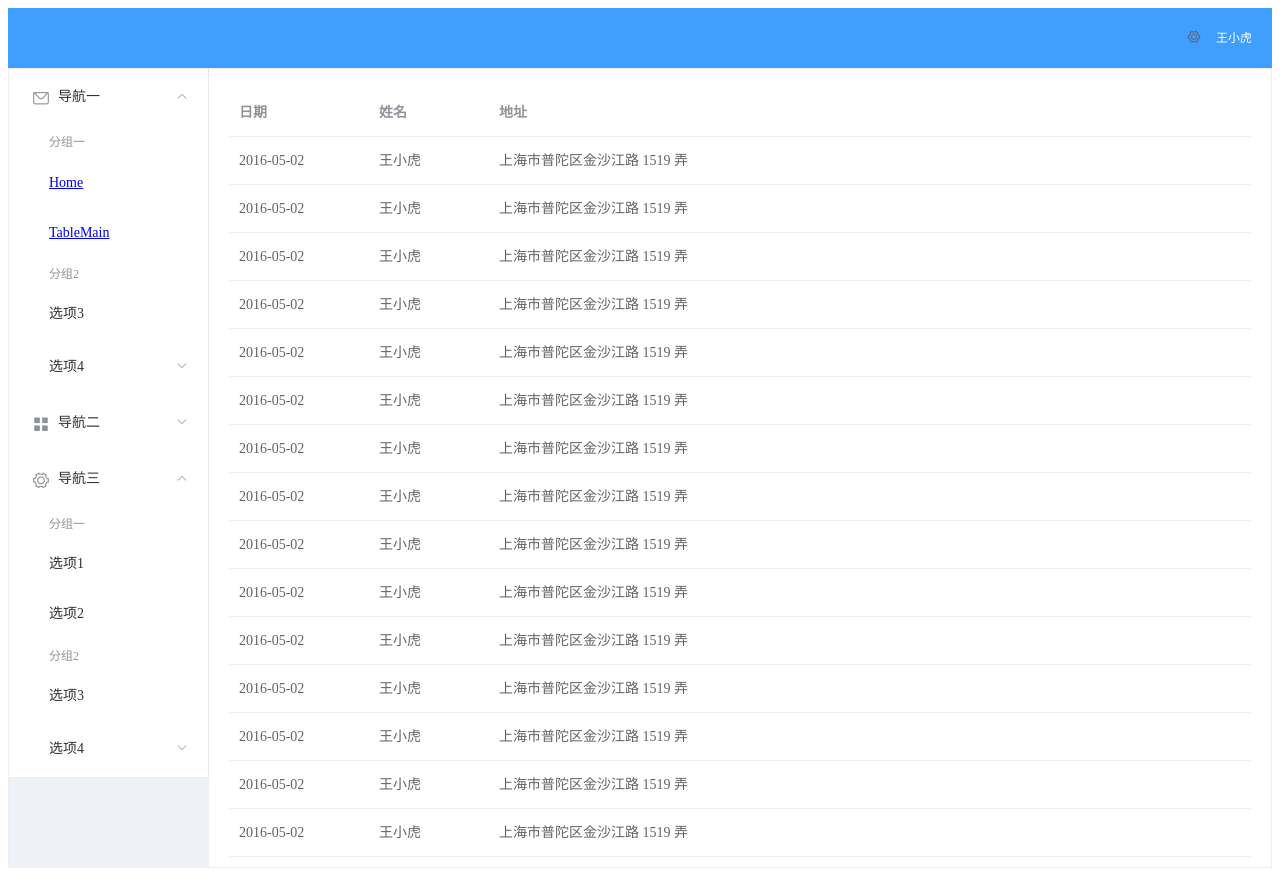
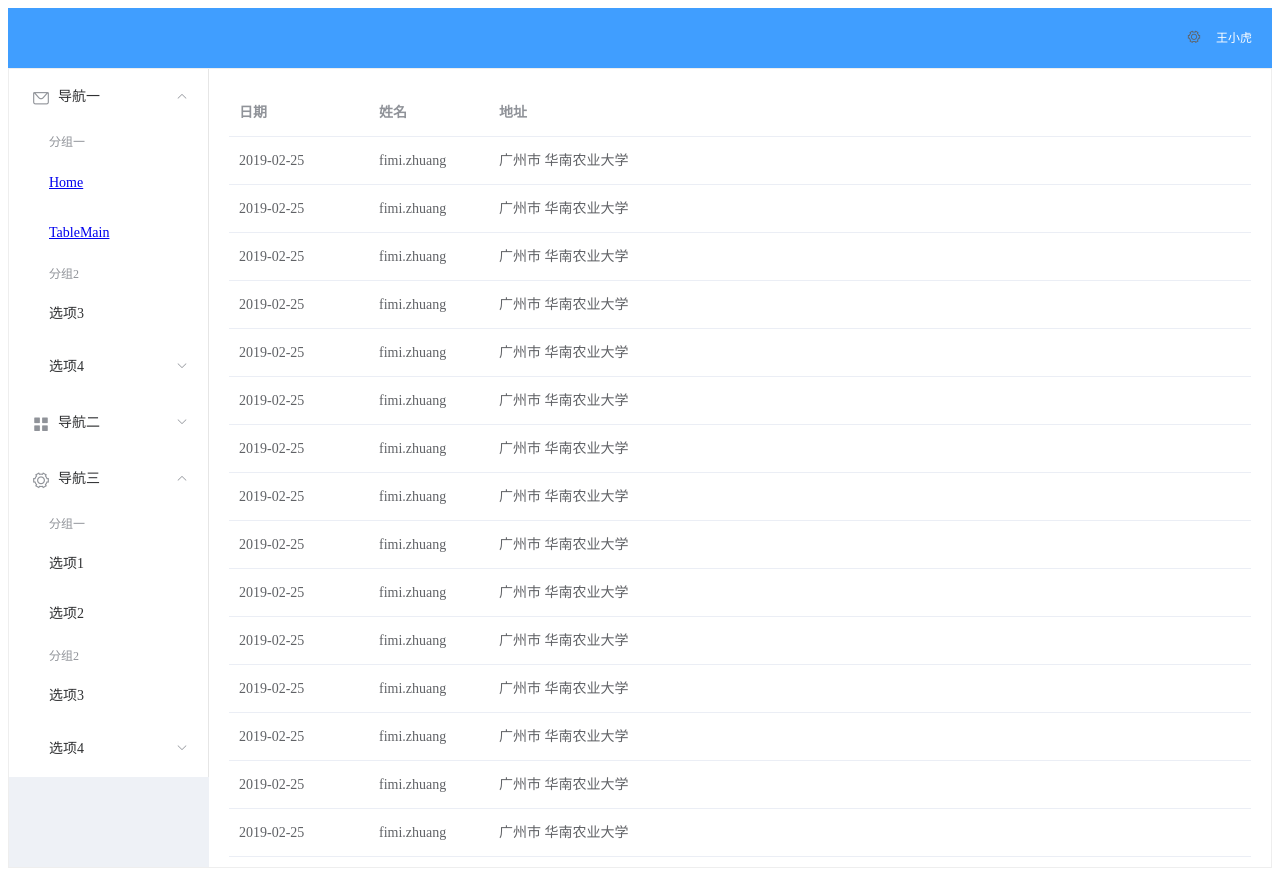
Before and after one commit to zhuangFM/gdpj-admin, a Vue app: page /#/table-main in a window 1280 px wide. Built offline with nearby package versions, Linux system fonts and the light colour scheme.

Commit message:
commit some .vue file

```diff
--- a/src/App.vue
+++ b/src/App.vue
@@ -1,107 +1,22 @@
 <template>
   <div id="app">
-    <el-container>
-      <el-header>
-        <div style="text-align: right;font-size: 12px">
-          <el-dropdown>
-            <i class="el-icon-setting" style="margin-right: 15px"></i>
-            <el-dropdown-menu slot="dropdown">
-              <el-dropdown-item>查看</el-dropdown-item>
-              <el-dropdown-item>新增</el-dropdown-item>
-              <el-dropdown-item>删除</el-dropdown-item>
-            </el-dropdown-menu>
-          </el-dropdown>
-          <span>王小虎</span>
-        </div>
-      </el-header>
+    <Header></Header>
+    <el-container style="height: 800px; border: 1px solid #eee">
+      <Aside></Aside>
+      <Main></Main>
     </el-container>
-    <el-container style="height: 800px; border: 1px solid #eee">
-      <el-aside width="200px" style="background-color: rgb(238, 241, 246)">
-        <el-menu :default-openeds="['1', '3']" @open="handleOpen" @close="handleClose" :collapse="isCollapse">
-          <el-submenu index="1">
-            <template slot="title"><i class="el-icon-message"></i>导航一</template>
-            <el-menu-item-group>
-              <template slot="title">分组一</template>
-              <el-menu-item index="1-1">
-                <router-link to="/">Home</router-link>
-              </el-menu-item>
-              <el-menu-item index="1-2">
-                <router-link to="/table-main">TableMain</router-link>
-              </el-menu-item>
-            </el-menu-item-group>
-            <el-menu-item-group title="分组2">
-              <el-menu-item index="1-3">选项3</el-menu-item>
-            </el-menu-item-group>
-            <el-submenu index="1-4">
-              <template slot="title">选项4</template>
-              <el-menu-item index="1-4-1">选项4-1</el-menu-item>
-            </el-submenu>
-          </el-submenu>
-          <el-submenu index="2">
-            <template slot="title"><i class="el-icon-menu"></i>导航二</template>
-            <el-menu-item-group>
-              <template slot="title">分组一</template>
-              <el-menu-item index="2-1">选项1</el-menu-item>
-              <el-menu-item index="2-2">选项2</el-menu-item>
-            </el-menu-item-group>
-            <el-menu-item-group title="分组2">
-              <el-menu-item index="2-3">选项3</el-menu-item>
-            </el-menu-item-group>
-            <el-submenu index="2-4">
-              <template slot="title">选项4</template>
-              <el-menu-item index="2-4-1">选项4-1</el-menu-item>
-            </el-submenu>
-          </el-submenu>
-          <el-submenu index="3">
-            <template slot="title"><i class="el-icon-setting"></i>导航三</template>
-            <el-menu-item-group>
-              <template slot="title">分组一</template>
-              <el-menu-item index="3-1">选项1</el-menu-item>
-              <el-menu-item index="3-2">选项2</el-menu-item>
-            </el-menu-item-group>
-            <el-menu-item-group title="分组2">
-              <el-menu-item index="3-3">选项3</el-menu-item>
-            </el-menu-item-group>
-            <el-submenu index="3-4">
-              <template slot="title">选项4</template>
-              <el-menu-item index="3-4-1">选项4-1</el-menu-item>
-            </el-submenu>
-          </el-submenu>
-        </el-menu>
-      </el-aside>
-      <el-container>
-
-
-        <el-main>
-          <!--<el-table :data="tableData">-->
-          <!--<el-table-column prop="date" label="日期" width="140">-->
-          <!--</el-table-column>-->
-          <!--<el-table-column prop="name" label="姓名" width="120">-->
-          <!--</el-table-column>-->
-          <!--<el-table-column prop="address" label="地址">-->
-          <!--</el-table-column>-->
-          <!--</el-table>-->
-          <router-view></router-view>
-        </el-main>
-      </el-container>
-    </el-container>
-
   </div>
 </template>
 
 <script>
   import HelloWorld from './components/HelloWorld.vue'
+  import Header from './components/base/header-item'
+  import Aside from './components/base/aside-item'
+  import Main from './components/base/main-item'
 
   export default {
     data() {
-      const item = {
-        date: '2016-05-02',
-        name: '王小虎',
-        address: '上海市普陀区金沙江路 1519 弄'
-      };
       return {
-        isCollapse: false,
-        tableData: Array(20).fill(item)
       }
     },
     methods: {
@@ -114,7 +29,7 @@
     },
     name: 'app',
     components: {
-      HelloWorld
+      HelloWorld, Header, Aside, Main
     }
   }
 </script>
@@ -128,15 +43,7 @@
   /*color: #2c3e50;*/
   /*margin-top: 60px;*/
   /*}*/
-  .el-header {
-    background-color: #409EFF;
-    color: #ffffff;
-    line-height: 60px;
-  }
 
-  .el-aside {
-    color: #409EFF;
-  }
 
   .el-footer {
     background-color: #409EFF;
--- /dev/null
+++ b/src/components/base/aside-item.vue
@@ -0,0 +1,72 @@
+<template>
+  <el-aside width="200px" style="background-color: rgb(238, 241, 246)">
+    <el-menu :default-openeds="['1', '3']" @open="handleOpen" @close="handleClose" :collapse="isCollapse">
+      <el-submenu index="1">
+        <template slot="title"><i class="el-icon-message"></i>导航一</template>
+        <el-menu-item-group>
+          <template slot="title">分组一</template>
+          <el-menu-item index="1-1">
+            <router-link to="/">Home</router-link>
+          </el-menu-item>
+          <el-menu-item index="1-2">
+            <router-link to="/table-main">TableMain</router-link>
+          </el-menu-item>
+        </el-menu-item-group>
+        <el-menu-item-group title="分组2">
+          <el-menu-item index="1-3">选项3</el-menu-item>
+        </el-menu-item-group>
+        <el-submenu index="1-4">
+          <template slot="title">选项4</template>
+          <el-menu-item index="1-4-1">选项4-1</el-menu-item>
+        </el-submenu>
+      </el-submenu>
+      <el-submenu index="2">
+        <template slot="title"><i class="el-icon-menu"></i>导航二</template>
+        <el-menu-item-group>
+          <template slot="title">分组一</template>
+          <el-menu-item index="2-1">选项1</el-menu-item>
+          <el-menu-item index="2-2">选项2</el-menu-item>
+        </el-menu-item-group>
+        <el-menu-item-group title="分组2">
+          <el-menu-item index="2-3">选项3</el-menu-item>
+        </el-menu-item-group>
+        <el-submenu index="2-4">
+          <template slot="title">选项4</template>
+          <el-menu-item index="2-4-1">选项4-1</el-menu-item>
+        </el-submenu>
+      </el-submenu>
+      <el-submenu index="3">
+        <template slot="title"><i class="el-icon-setting"></i>导航三</template>
+        <el-menu-item-group>
+          <template slot="title">分组一</template>
+          <el-menu-item index="3-1">选项1</el-menu-item>
+          <el-menu-item index="3-2">选项2</el-menu-item>
+        </el-menu-item-group>
+        <el-menu-item-group title="分组2">
+          <el-menu-item index="3-3">选项3</el-menu-item>
+        </el-menu-item-group>
+        <el-submenu index="3-4">
+          <template slot="title">选项4</template>
+          <el-menu-item index="3-4-1">选项4-1</el-menu-item>
+        </el-submenu>
+      </el-submenu>
+    </el-menu>
+  </el-aside>
+</template>
+
+<script>
+    export default {
+        name: "aside-item",
+      data(){
+          return {
+
+          }
+      }
+    }
+</script>
+
+<style scoped>
+  .el-aside {
+    color: #409EFF;
+  }
+</style>
--- /dev/null
+++ b/src/components/base/header-item.vue
@@ -0,0 +1,34 @@
+<template>
+  <el-container>
+    <el-header>
+      <div style="text-align: right;font-size: 12px">
+        <el-dropdown>
+          <i class="el-icon-setting" style="margin-right: 15px"></i>
+          <el-dropdown-menu slot="dropdown">
+            <el-dropdown-item>查看</el-dropdown-item>
+            <el-dropdown-item>新增</el-dropdown-item>
+            <el-dropdown-item>删除</el-dropdown-item>
+          </el-dropdown-menu>
+        </el-dropdown>
+        <span>王小虎</span>
+      </div>
+    </el-header>
+  </el-container>
+</template>
+
+<script>
+  export default {
+    name: "header-item",
+    data() {
+      return {}
+    }
+  }
+</script>
+
+<style scoped>
+  .el-header {
+    background-color: #409EFF;
+    color: #ffffff;
+    line-height: 60px;
+  }
+</style>
--- /dev/null
+++ b/src/components/base/main-item.vue
@@ -0,0 +1,20 @@
+<template>
+  <el-container>
+    <el-main>
+      <router-view></router-view>
+    </el-main>
+  </el-container>
+</template>
+
+<script>
+  export default {
+    name: "main-item",
+    data() {
+      return {}
+    }
+  }
+</script>
+
+<style scoped>
+
+</style>
--- a/src/components/table-main.vue
+++ b/src/components/table-main.vue
@@ -14,9 +14,9 @@
     name: "table-main",
     data() {
       const item = {
-        date: '2016-05-02',
-        name: '王小虎',
-        address: '上海市普陀区金沙江路 1519 弄'
+        date: '2019-02-25',
+        name: 'fimi.zhuang',
+        address: '广州市 华南农业大学'
       };
       return {
         isCollapse: false,
```
